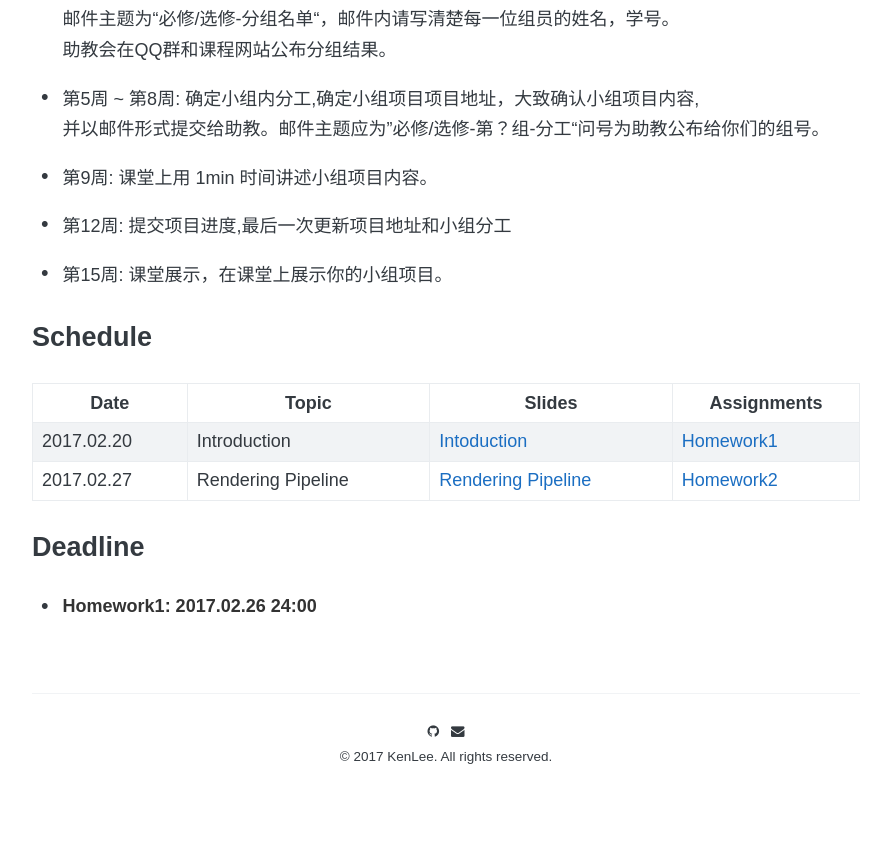
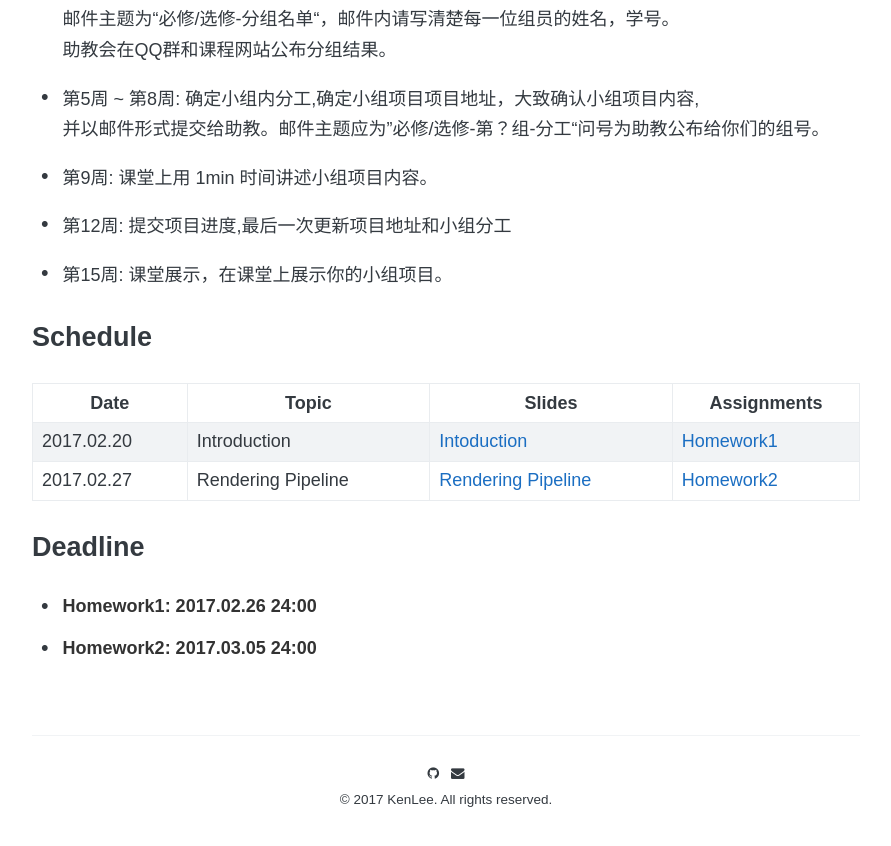
Before and after one commit to sysucg/sysucg.github.io, a Jekyll site: the page built from _posts/2018-02-20-Notice.md, in a window 1280 px wide and 900 px high, scrolled down 1427 px. Shown: the top 846 px of the window, without its empty margins (194-1085 px from the left). Built offline with Jekyll 4.4.1, drawn with Linux system fonts in a browser that asks for light colours; nearby versions of some CDN libraries; some web fonts are replaced; comment, search, counter and statistics services are not loaded.

Commit message:
Update 2018-02-20-Notice.md

```diff
--- a/_posts/2018-02-20-Notice.md
+++ b/_posts/2018-02-20-Notice.md
@@ -52,8 +52,9 @@ For more information, you can read this detail introduction from HERE([什么是
 | Date | Topic | Slides | Assignments |
 |----|-----|------|-----------|
 | 2017.02.20 | Introduction | [Intoduction](/ppts/1 Introduction.pdf)| [Homework1](/2017-02-19/homework1/) |
-| 2017.02.27 | Rendering Pipeline | [Rendering Pipeline](/ppts/2 Rendering Pipeline.pdf)| [Homework2](/2017-02-27/homework2/) |
+| 2017.02.27 | Rendering Pipeline | [Rendering Pipeline](/ppts/2 Rendering Pipeline.pdf)| [Homework2](/2017-02-27/Homework2/) |
 
 ### Deadline
 
 - **Homework1: 2017.02.26 24:00**
+- **Homework2: 2017.03.05 24:00**
```
